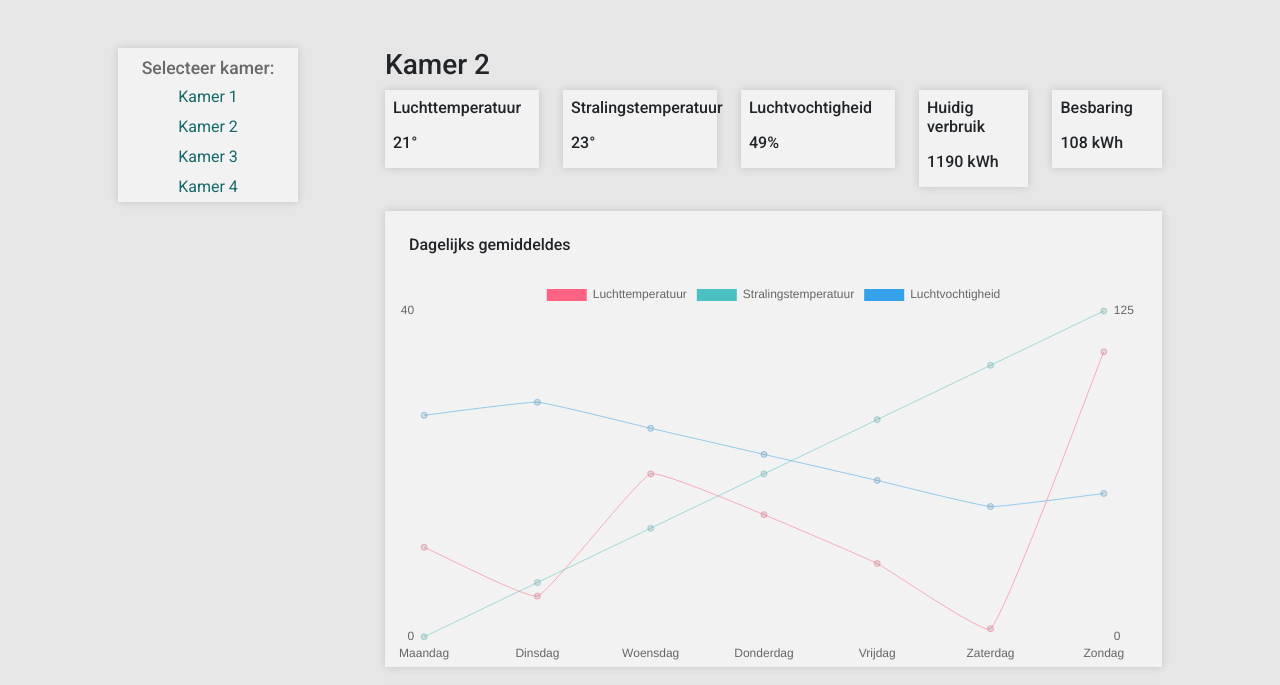
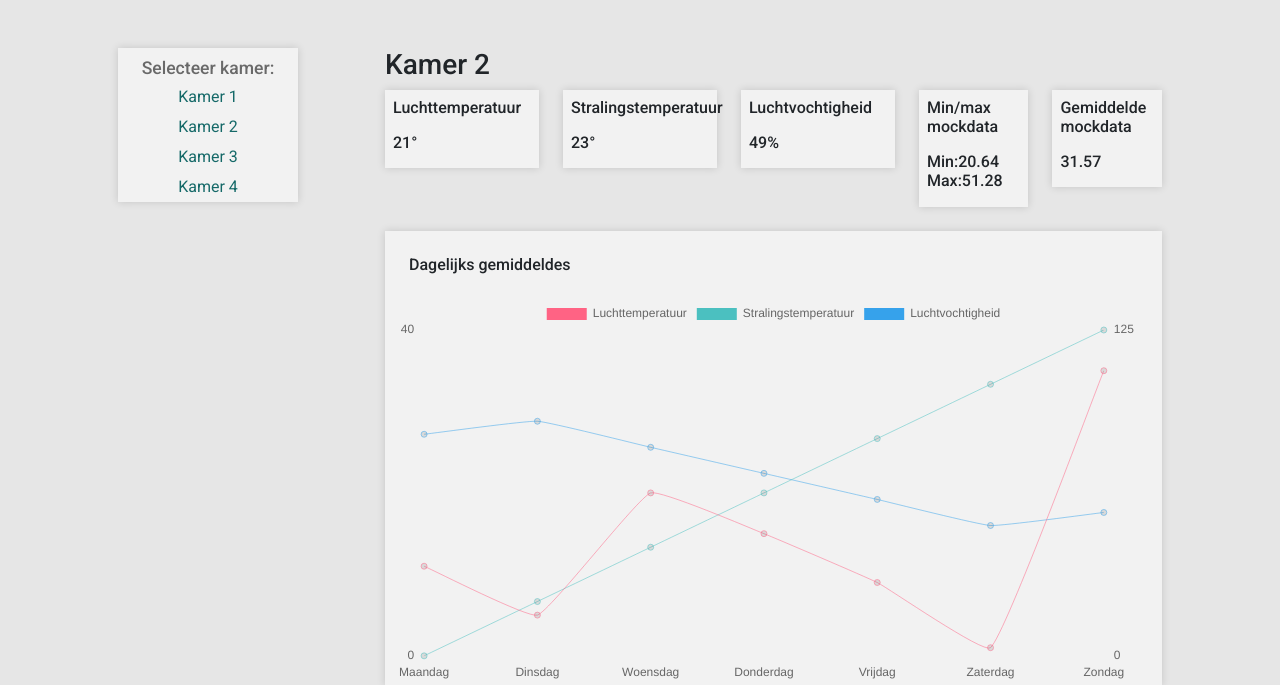
Before and after one commit to Mbalhakim/ChillCheck, a Flask app: page /dashboard in a window 1280 px wide. Shown: the part 59-744 px from the top of the page. Run offline with Flask 2, Linux system fonts and the light colour scheme; some libraries are stand-ins or nearby versions.

Commit message:
Sending min,max,avg of mockData to db

```diff
--- a/server/app.py
+++ b/server/app.py
@@ -3,7 +3,7 @@ import os
 from flask import *
 import sqlite3 as sql
 from db import *
-
+import json
 
 # Used to get environment variables
 load_dotenv()
@@ -57,7 +57,19 @@ def login():
 # Render dashboard
 @app.route('/dashboard')
 def dashboard():
-    return render_template('dashboard.html')
+    con = Database().get_connection()
+    cur = Database().get_cursor(con)
+    with open('dataExample.json') as f:
+        data = json.load(f)
+
+    minimum = min(data['data'])
+    maximum = max(data['data'])
+    avg = round(sum(data['data']) / len(data['data']), 2)
+    # Database().create('MlxData', (0, minimum, maximum, avg, 0))
+    cur.execute('INSERT INTO MlxData(min_temp, max_temp, avg_temp) values (?, ?, ?)', (minimum, maximum, avg))
+    cur.execute('COMMIT')
+    con.close()
+    return render_template('dashboard.html', minimum=minimum, maximum=maximum, avg=avg)
 
 
 ##### Sensor data #####
--- a/server/templates/dashboard.html
+++ b/server/templates/dashboard.html
@@ -49,14 +49,14 @@
                                 <div class="row">
                                     <div class="col-6">
                                         <div class="temp-box p-2">
-                                            <h6 class="mb-3">Huidig verbruik</h6>
-                                            <h6>1190 kWh</h6>
+                                            <h6 class="mb-3">Min/max mockdata</h6>
+                                            <h6>Min:{{minimum}}<br />Max:{{maximum}}</h6>
                                         </div>
                                     </div>
                                     <div class="col-6">
                                         <div class="temp-box p-2">
-                                            <h6 class="mb-3">Besbaring</h6>
-                                            <h6>108 kWh</h6>
+                                            <h6 class="mb-3">Gemiddelde mockdata</h6>
+                                            <h6>{{avg}}</h6>
                                         </div>
                                     </div>
                                 </div>
```
Also changed, not shown: server/acs.db, server/dataExample.json (renamed from server/dataExample.csv).
